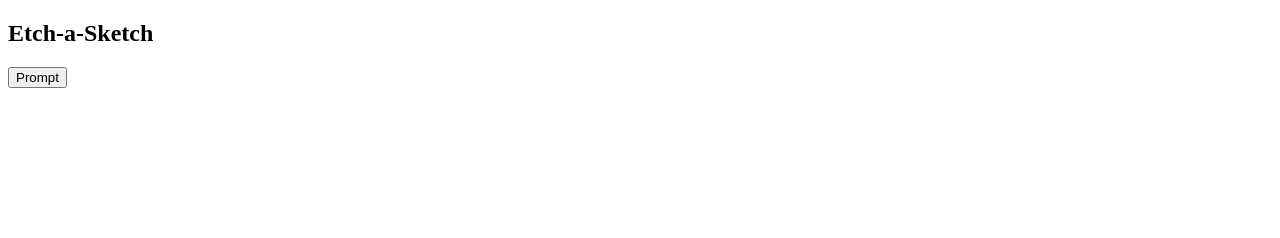
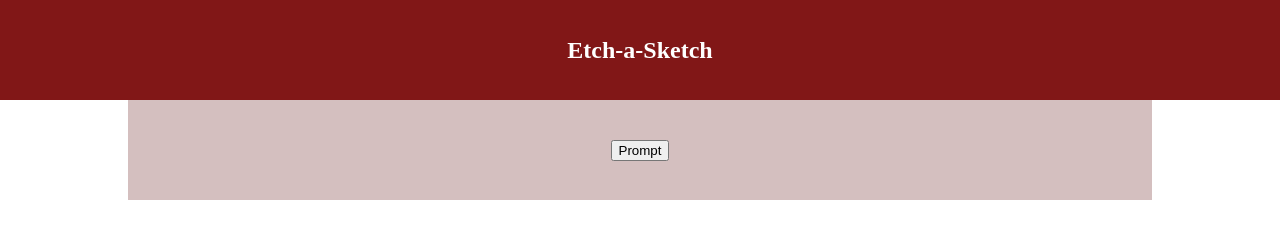
Before and after one commit to Bipin-Kalakheti/etch-a-sketch-odin-project, a plain HTML site: page index.html in a window 1280 px wide. Drawn offline with Linux system fonts and the light colour scheme.

Commit message:
Add basic css

```diff
--- a/index.html
+++ b/index.html
@@ -5,6 +5,7 @@
     <meta name="viewport" content="width=device-width, initial-scale=1.0">
     <title>Etch-a-Sketch</title>
     <script src="script.js" defer></script>
+    <link rel="stylesheet" href="style.css">
 </head>
 <body>
     <div class="main-container">
@@ -13,7 +14,7 @@
         </div>
         <div class="main-content">
             <div class="controls">
-                <button>Prompt</button>
+                <button class="gridPrompt">Prompt</button>
             </div>
             <div class="sketch-board">
 
--- /dev/null
+++ b/style.css
@@ -0,0 +1,62 @@
+body {
+  margin: 0;
+}
+
+.main-container {
+  display: flex;
+  flex-direction: column;
+  align-items: center;
+  justify-content: center;
+  width: 100%;
+  height: 100%;
+}
+
+.header {
+  display: flex;
+  flex-direction: column;
+  align-items: center;
+  justify-content: center;
+  width: 100%;
+  height: 100px;
+  background-color: rgb(129, 23, 23);
+  color: white;
+}
+
+.main-content {
+  display: flex;
+  flex-direction: column;
+  align-items: center;
+  justify-content: center;
+  width: 80%;
+  height: 100%;
+  background-color: rgb(212, 191, 191);
+  color: white;
+}
+
+.controls {
+  display: flex;
+  flex-direction: column;
+  align-items: center;
+  justify-content: center;
+  width: 100%;
+  height: 100px;
+  background-color: rgb(212, 191, 191);
+  color: white;
+}
+
+.sketch-board {
+  display: flex;
+  flex-wrap: wrap;
+  align-items: center;
+  justify-content: center;
+  width: 100%;
+  height: 100%;
+  background-color: rgb(212, 191, 191);
+  color: white;
+}
+
+.sketch-box{
+    width:10px;
+    height:10px;
+    border: 1px solid black;
+}
```
